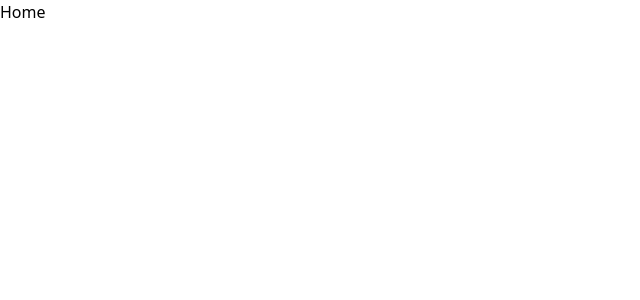
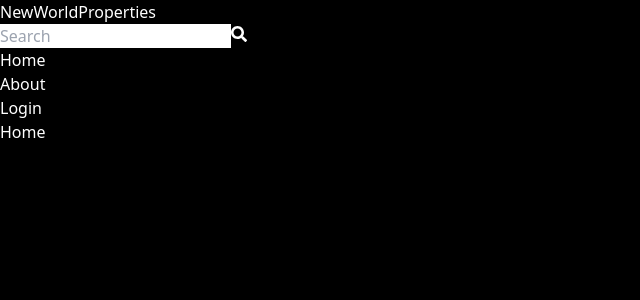
Before and after one commit to utk145/Fullstack-Property-MERN, a React (Vite) app in the folder client/: page / in a window 1280 px wide. Shown: the top 300 px of the page, without its empty margins (0-640 px from the left). Built offline with nearby package versions, Linux system fonts and the light colour scheme.

Commit message:
client side: header section

```diff
--- a/client/src/App.jsx
+++ b/client/src/App.jsx
@@ -1,11 +1,13 @@
 import React from 'react'
 import { BrowserRouter, Routes, Route } from "react-router-dom"
 import { About, Home, Login, Profile, Register } from './pages/index.js'
+import Header from './components/Header.jsx'
 
 
 const App = () => {
   return (
     <BrowserRouter>
+    <Header/>
       <Routes>
         <Route path="/" element={<Home />} />
         <Route path="/about" element={<About />} />
--- /dev/null
+++ b/client/src/components/Header.jsx
@@ -0,0 +1,34 @@
+import React from 'react'
+import { Link } from 'react-router-dom'
+
+const Header = () => {
+    return (
+        <header className='bg-slate-900 shadow-md'>
+            <div className='flex items-center justify-between max-w-6xl mx-auto p-3 '>
+                <Link to={"/"}>
+                    <h1 className='font-bold text-sm sm:text-xl flex flex-wrap'>
+                        <span className='text-slate-500'>NewWorld</span>
+                        <span className='text-slate-700'>Properties</span>
+                    </h1>
+                </Link>
+                <form className='bg-slate-800 p-3 rounded-lg flex items-center'>
+                    <input type="text" placeholder='Search' className='bg-transparent focus:outline-none w-24 sm:w-64 ' />
+                    <button><svg stroke="currentColor" fill="currentColor" stroke-width="0" viewBox="0 0 512 512" class="text-slate-600" height="1em" width="1em" xmlns="http://www.w3.org/2000/svg"><path d="M505 442.7L405.3 343c-4.5-4.5-10.6-7-17-7H372c27.6-35.3 44-79.7 44-128C416 93.1 322.9 0 208 0S0 93.1 0 208s93.1 208 208 208c48.3 0 92.7-16.4 128-44v16.3c0 6.4 2.5 12.5 7 17l99.7 99.7c9.4 9.4 24.6 9.4 33.9 0l28.3-28.3c9.4-9.4 9.4-24.6.1-34zM208 336c-70.7 0-128-57.2-128-128 0-70.7 57.2-128 128-128 70.7 0 128 57.2 128 128 0 70.7-57.2 128-128 128z"></path></svg></button>
+                </form>
+                <ul className='flex gap-4'>
+                    <Link to={"/"}>
+                        <li className='hidden sm:inline text-slate-400 cursor-pointer hover:underline'>Home</li>
+                    </Link>
+                    <Link to={"/about"}>
+                        <li className='hidden sm:inline text-slate-400 cursor-pointer hover:underline'>About</li>
+                    </Link>
+                    <Link to={"/login"}>
+                        <li className='text-slate-400 cursor-pointer hover:underline'>Login</li>
+                    </Link>
+                </ul>
+            </div>
+        </header>
+    )
+}
+
+export default Header
--- a/client/src/index.css
+++ b/client/src/index.css
@@ -1,3 +1,7 @@
 @tailwind base;
 @tailwind components;
 @tailwind utilities;
+html{
+    background-color: black;
+    color: white;
+}
```
Also changed, not shown: client/public/basic-ui.png (added).
